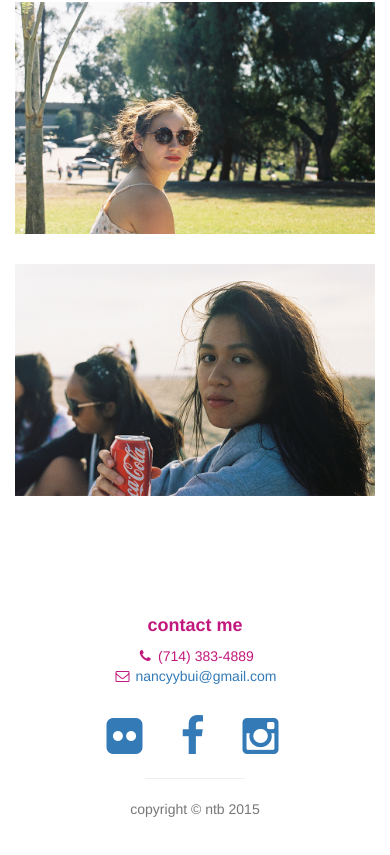
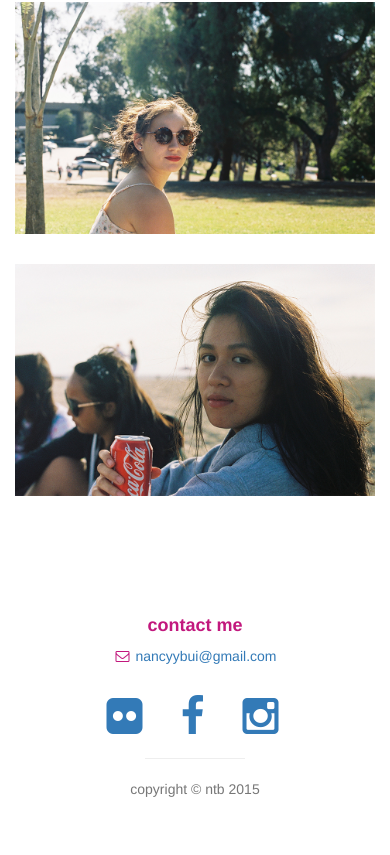
Before and after one commit to nancyybui/oldsite.github.io, a plain HTML site: page index.html in a window 390 px wide. Shown: the part 3489-4344 px from the top of the page. Drawn offline with Linux system fonts and the light colour scheme; a web font is replaced by a local one.

Commit message:
remove phone number

```diff
--- a/index.html
+++ b/index.html
@@ -276,7 +276,7 @@
                     </h4>
                    <!-- <p><br></p> -->
                     <ul class="list-unstyled">
-                        <li><i class="fa fa-phone fa-fw"></i> (714) 383-4889 </li>
+                       <!-- <li><i class="fa fa-phone fa-fw"></i> (714) 383-4889 </li> -->
                         <li><i class="fa fa-envelope-o fa-fw"></i>  <a href="mailto:nancyybui@gmail.com">nancyybui@gmail.com</a>
                         </li>
                     </ul>
```
